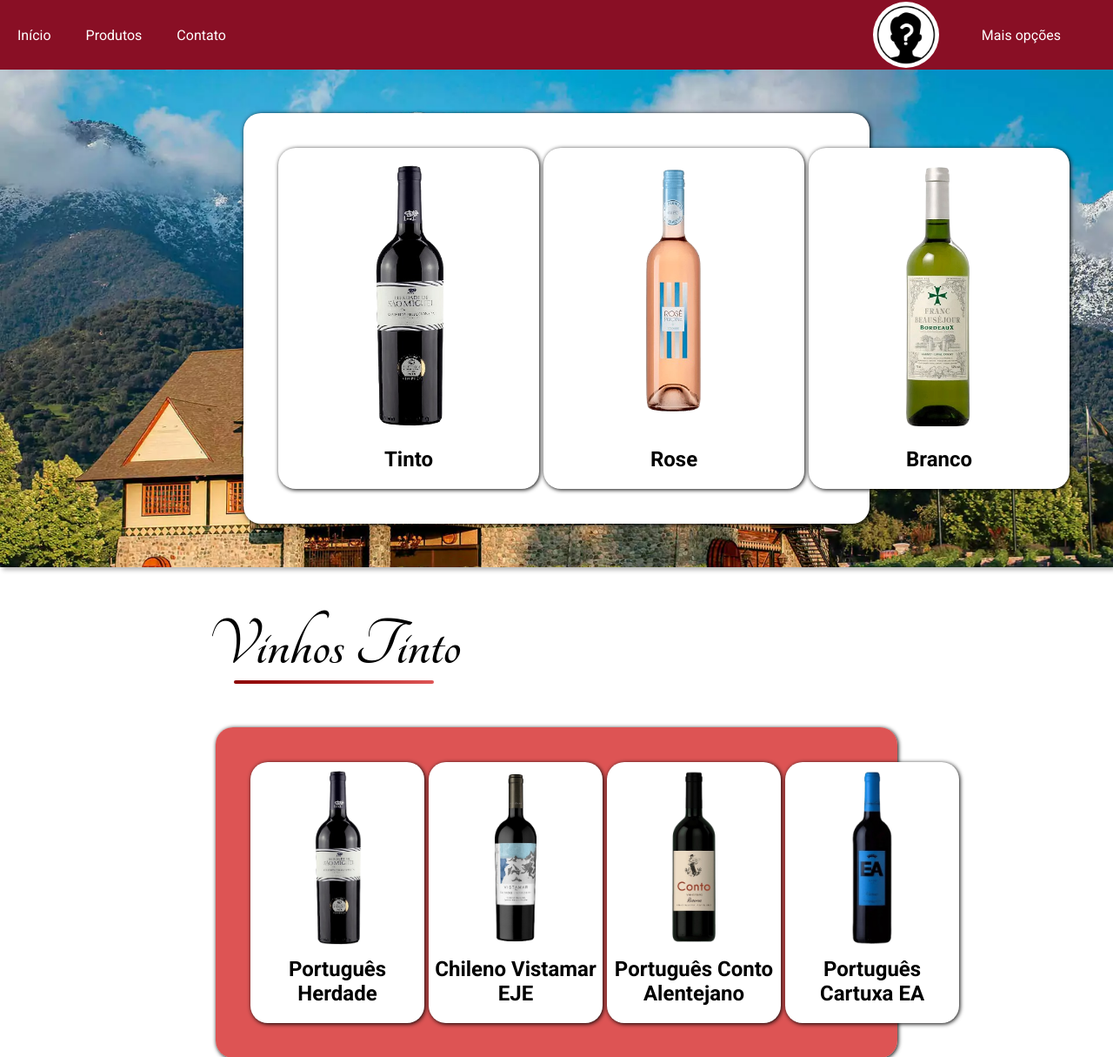
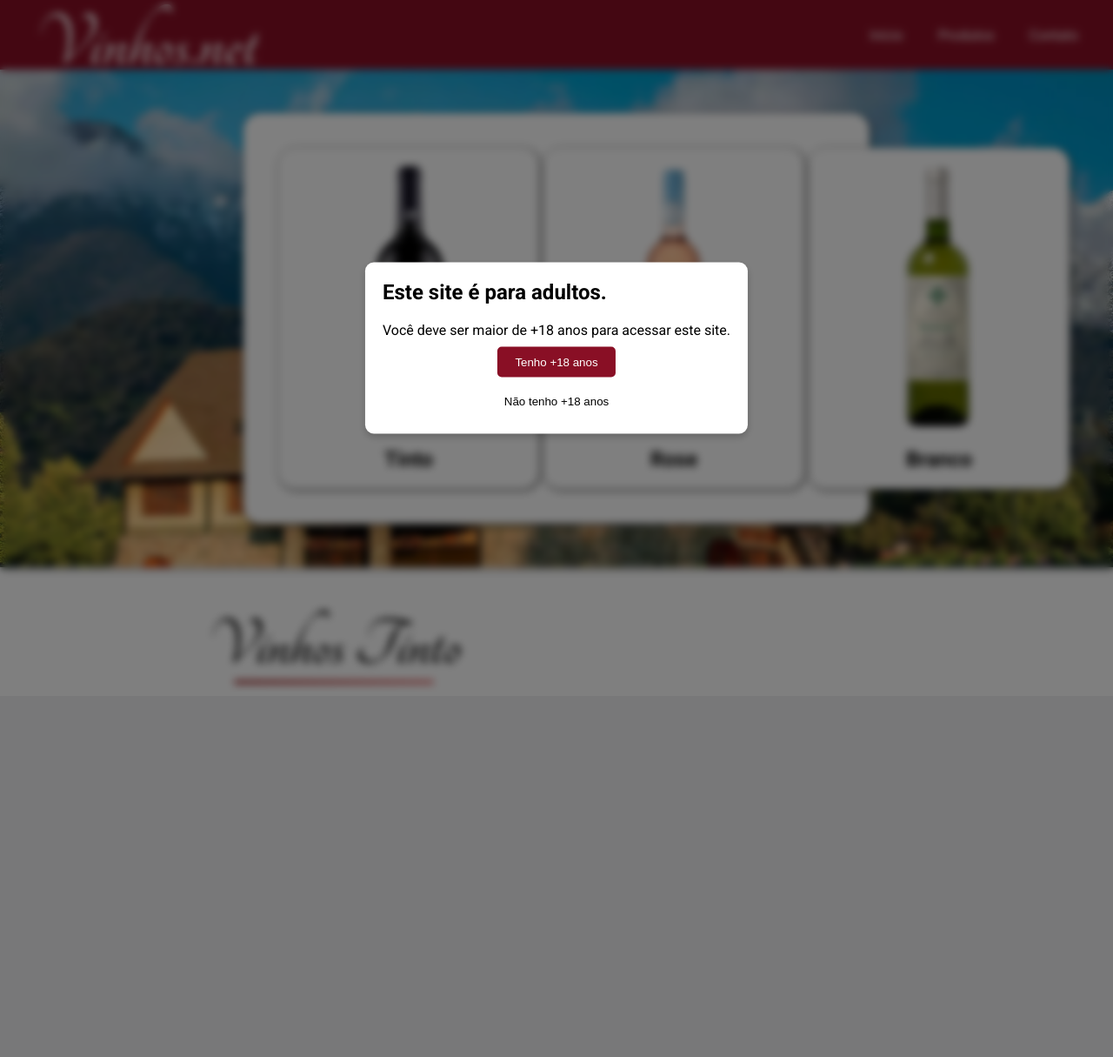
Before and after one commit to IanCamposDeAssis/Site-de-vinhos, a PHP site: page / in a window 1280 px wide. Shown: the top 1215 px of the page at 87% size. After the commit the page ends 790 px from the top, so only its background shows below. Run offline with PHP 8.4, Linux system fonts and the light colour scheme.

Commit message:
popup+18 adicionado

```diff
--- a/index.html
+++ b/index.html
@@ -2,27 +2,22 @@
 <html lang="pt-br">
 
 <head>
-    <meta charset="UTF-8"> <!-- Define a codificação de caracteres como UTF-8 para suportar caracteres especiais -->
-    <meta name="viewport" content="width=device-width, initial-scale=1.0">
-    <!-- Define que a página deve se adaptar ao tamanho da tela -->
-    <link rel="stylesheet" href="playfair.css"> <!-- Importa o arquivo CSS para estilizar fontes Playfair -->
-    <link rel="stylesheet" href="style/styles.css"> <!-- Importa o CSS principal de estilo da página -->
-    <link rel="stylesheet" href="style/avatar.css"> <!-- Importa o CSS para estilizar o avatar do usuário -->
-    <link rel="stylesheet" href="style/fontes.css"> <!-- Importa o CSS para estilizar fontes Roboto -->
+    <meta charset="UTF-8">
+    <link rel="stylesheet" href="style/styles.css">
+    <link rel="stylesheet" href="style/avatar.css">
+    <link rel="stylesheet" href="style/fontes.css">
     <link rel="preconnect" href="https://fonts.googleapis.com">
-    <!-- Otimiza a conexão para carregar fontes do Google -->
     <link rel="preconnect" href="https://fonts.gstatic.com" crossorigin>
     <link
         href="https://fonts.googleapis.com/css2?family=Roboto:ital,wght@0,100;0,300;0,400;0,500;0,700;0,900;1,100;1,300;1,400;1,500;1,700;1,900&family=Tangerine:wght@400;700&display=swap"
-        rel="stylesheet"> <!-- Importa a fonte Roboto diretamente do Google Fonts -->
-    <title>Vinhos.net</title> <!-- Define o título da página exibido na aba do navegador -->
-</head>
+        rel="stylesheet">
+    <title>Vinhos.net</title>
 
 <body class="roboto-regular">
-    <!-- Início do corpo da página, aplicando a classe "roboto-regular" para estilização com a fonte Roboto -->
     <header class="menu" id="inicio">
         <!-- Define o cabeçalho da página com a classe "menu" e um id "inicio" para âncora -->
         <nav>
+            <h1 class="tangerine-title">Vinhos.net</h1>
             <ul> <!-- Lista não ordenada para os links de navegação do cabeçalho -->
                 <li><a href="#inicio">Início</a></li> <!-- Link âncora para a seção de início da página -->
                 <li><a href="#produtos">Produtos</a></li> <!-- Link âncora para a seção de produtos da página -->
@@ -30,22 +25,23 @@
             </ul>
         </nav>
         <div class="user-area"> <!-- Div que agrupa a área do usuário, incluindo foto e menu de opções -->
+            <!--
             <div class="user-photo">
                 <img src="assets/users/unknownuser.png" alt="Foto de usuário" id="user">
-                <!-- Imagem do usuário com id "user" e uma descrição alternativa -->
             </div>
-            <div class="user-options"> <!-- Div para o menu de opções do usuário -->
+
+            <div class="user-options">
                 <ul class="user-menu">
                     <li><a href="#">Mais opções</a>
-                        <ul> <!-- Submenu de opções do usuário, com links para login e saída -->
+                        <ul>
                             <li><a href="#" id="log-sin">Logar / Minha conta</a></li>
-                            <!-- Link para a página de login ou conta do usuário -->
-                            <li><a href="#" id="sair">Sair</a></li> <!-- Link para sair da conta do usuário -->
+                            <li><a href="#" id="sair">Sair</a></li>
                         </ul>
                     </li>
                 </ul>
             </div>
         </div>
+          -->
     </header>
 
     <main class="conteudo" id="produtos">
@@ -196,8 +192,16 @@
             <a href="#feedback">Feedback</a> <!-- Link âncora para a seção de feedback -->
         </div>
     </footer>
-    <script src="efeitos.js">
-    </script>
+      <!-- Estrutura do popup -->
+  <div class="popup-overlay" id="popupOverlay">
+    <div class="popup">
+      <h2>Este site é para adultos.</h2>
+      <p>Você deve ser maior de +18 anos para acessar este site.</p>
+      <button id="closePopup">Tenho +18 anos</button>
+      <button id="denyedPopup">Não tenho +18 anos</button>
+    </div>
+  </div>
+    <script src="script.js"></script>
 </body>
 
 </html>
--- /dev/null
+++ b/script.js
@@ -0,0 +1,19 @@
+// Selecionar elementos
+const popupOverlay = document.getElementById('popupOverlay');
+const closePopupButton = document.getElementById('closePopup');
+const denyPopupButton = document.getElementById('denyedPopup');
+
+// Mostrar popup ao carregar a página
+window.addEventListener('load', () => {
+  popupOverlay.style.display = 'block';
+});
+
+// Fechar popup
+closePopupButton.addEventListener('click', () => {
+  popupOverlay.style.display = 'none';
+});
+
+// Recarregar página ao clicar no botão denyPopup
+denyPopupButton.addEventListener('click', () => {
+  location.reload(); // Recarrega a página
+});
--- a/style/fontes.css
+++ b/style/fontes.css
@@ -76,3 +76,10 @@
   font-style: normal;
   font-size: 80px;
 }
+
+.tangerine-title {
+  font-family: "Tangerine", cursive;
+  font-weight: 1000;
+  font-style: normal;
+  font-size: 90px;
+}
--- a/style/styles.css
+++ b/style/styles.css
@@ -33,10 +33,21 @@
     height: 10vh;
     background-color: #890f25;
     display: flex;
-    justify-content: flex;
+    justify-content: flex-end;
     position: fixed;
     top: 0;
     z-index: 1;
+}
+
+.menu nav h1 {
+    color: #fff;
+    display: flex;
+    position:absolute;
+    left: 40px;
+    top: 5px;
+    align-items: center;
+    justify-content: flex;
+    list-style: none;
 }
 
 /* Define o estilo do menu para alinhamento dos itens e sem bullets */
@@ -381,3 +392,64 @@
         grid-template-columns: 1fr;
     }
 }
+
+/* Estilo do fundo escuro com desfoque */
+.popup-overlay {
+    display: none;
+    /* Invisível inicialmente */
+    position: fixed;
+    top: 0;
+    left: 0;
+    width: 100%;
+    height: 100%;
+    background: rgba(0, 0, 0, 0.5);
+    /* Fundo semi-transparente */
+    backdrop-filter: blur(5px);
+    /* Desfoque do fundo */
+    z-index: 1000;
+}
+
+/* Estilo do popup */
+.popup {
+    position: fixed;
+    top: 50%;
+    left: 50%;
+    transform: translate(-50%, -50%);
+    background: white;
+    padding: 20px;
+    border-radius: 10px;
+    box-shadow: 0 4px 8px rgba(0, 0, 0, 0.2);
+    z-index: 1001;
+}
+
+/* Botão de fechar */
+.popup #closePopup {
+    display: block;
+    margin: 10px auto 0;
+    padding: 10px 20px;
+    background: #890f25;
+    color: white;
+    border: none;
+    border-radius: 5px;
+    cursor: pointer;
+}
+
+.popup #closePopup:hover {
+    background: darkred;
+}
+
+/* Outro botão */
+.popup #denyedPopup {
+    display: block;
+    margin: 10px auto 0;
+    padding: 10px 20px;
+    background: white;
+    color: black;
+    border: none;
+    border-radius: 5px;
+    cursor: pointer;
+}
+
+.popup #denyedPopup:hover {
+    text-decoration: underline;
+}
```
